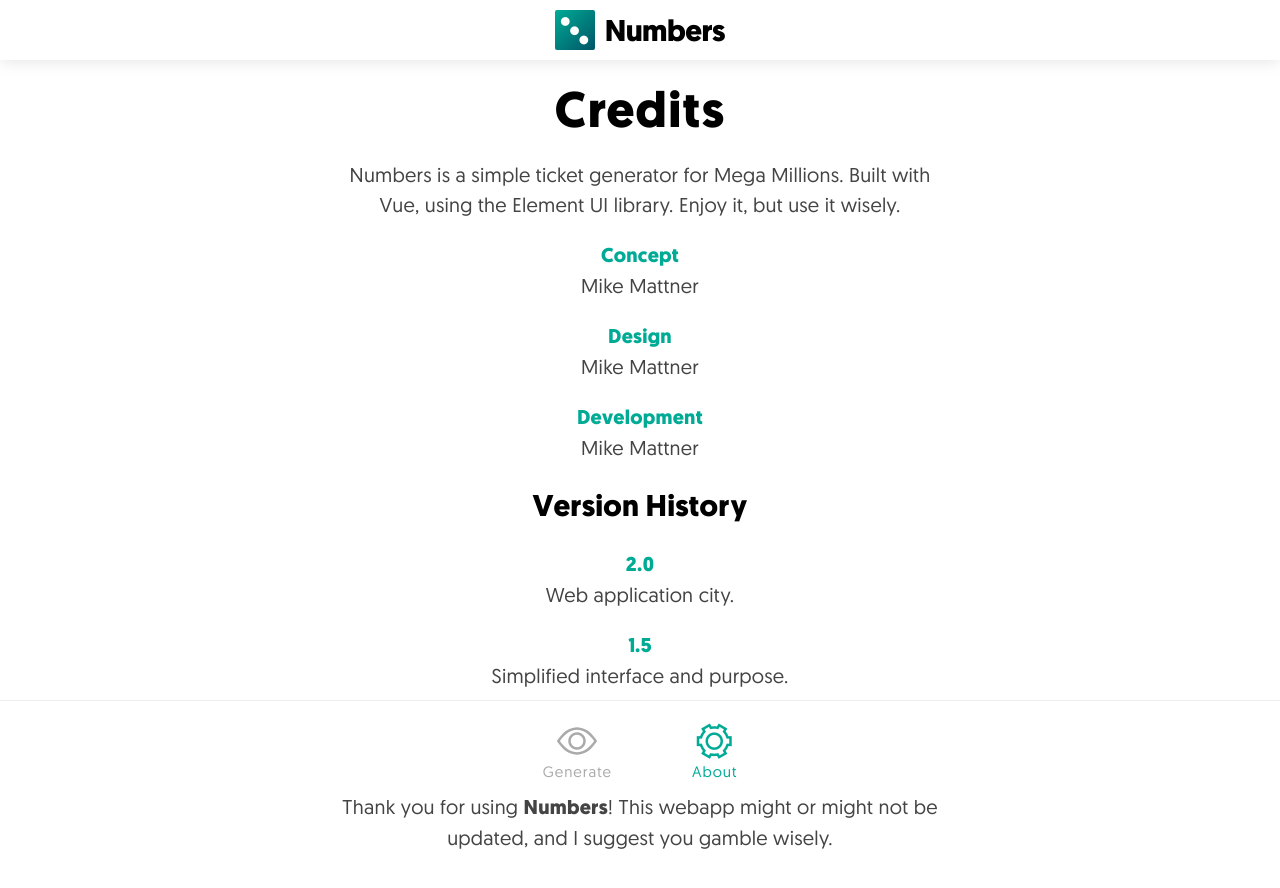
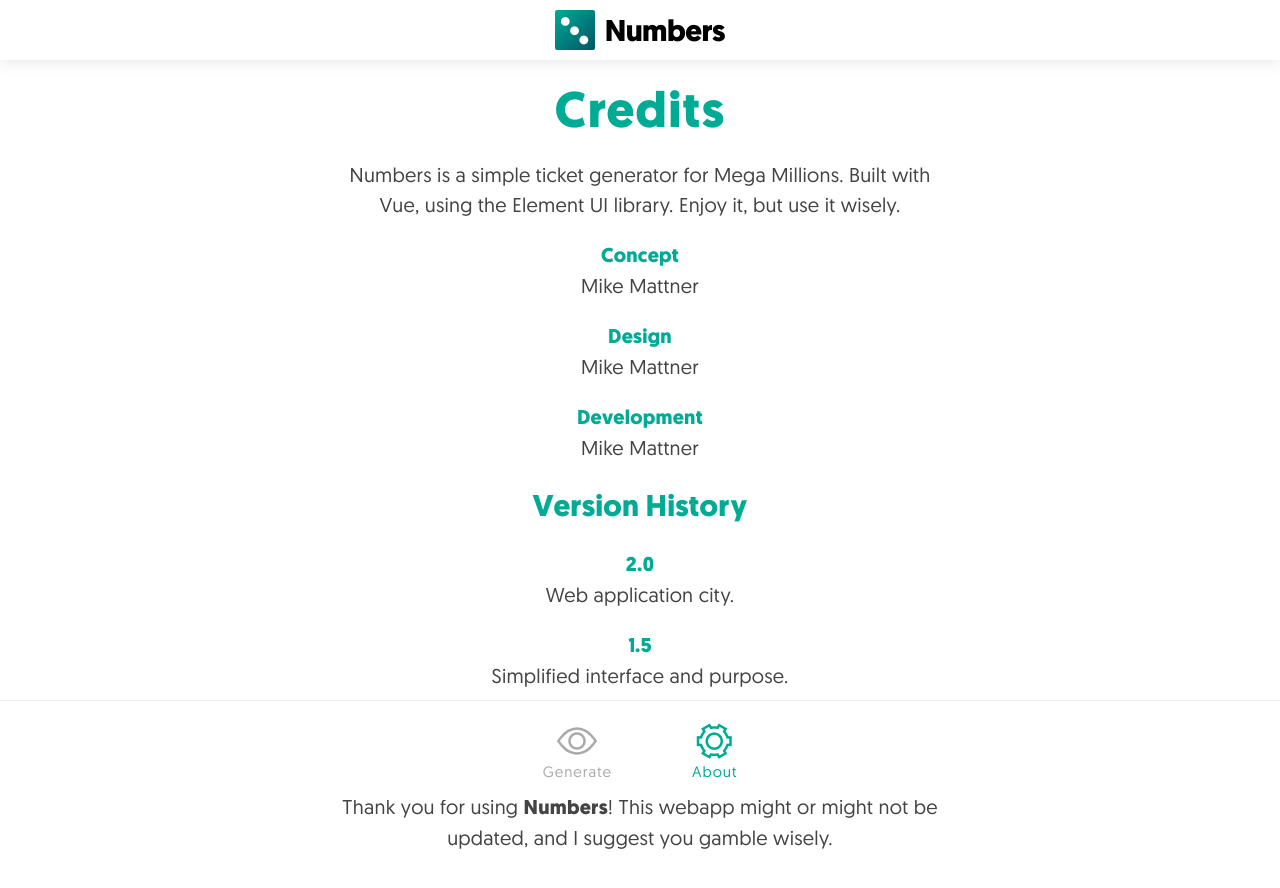
Before and after one commit to mikemattner/numbers, a Vue app: page /about in a window 1280 px wide. Shown: the top 888 px of the page. Built offline with nearby package versions, Linux system fonts and the light colour scheme.

Commit message:
Updating global colors.

```diff
--- a/src/App.vue
+++ b/src/App.vue
@@ -42,7 +42,7 @@
   padding-top: 80px !important;
 }
 h1,h2,h3 {
-  color: $black;
+  color: $midGreen;
 }
 footer {
   background-color: #fff;
--- a/src/components/Numbers.vue
+++ b/src/components/Numbers.vue
@@ -160,6 +160,7 @@
     overflow: hidden;
     position: relative;
     height: 100px;
+    border-left: 3px solid $midGreen;
 
     @include min-media(768px) {
       justify-content: space-around;
```
